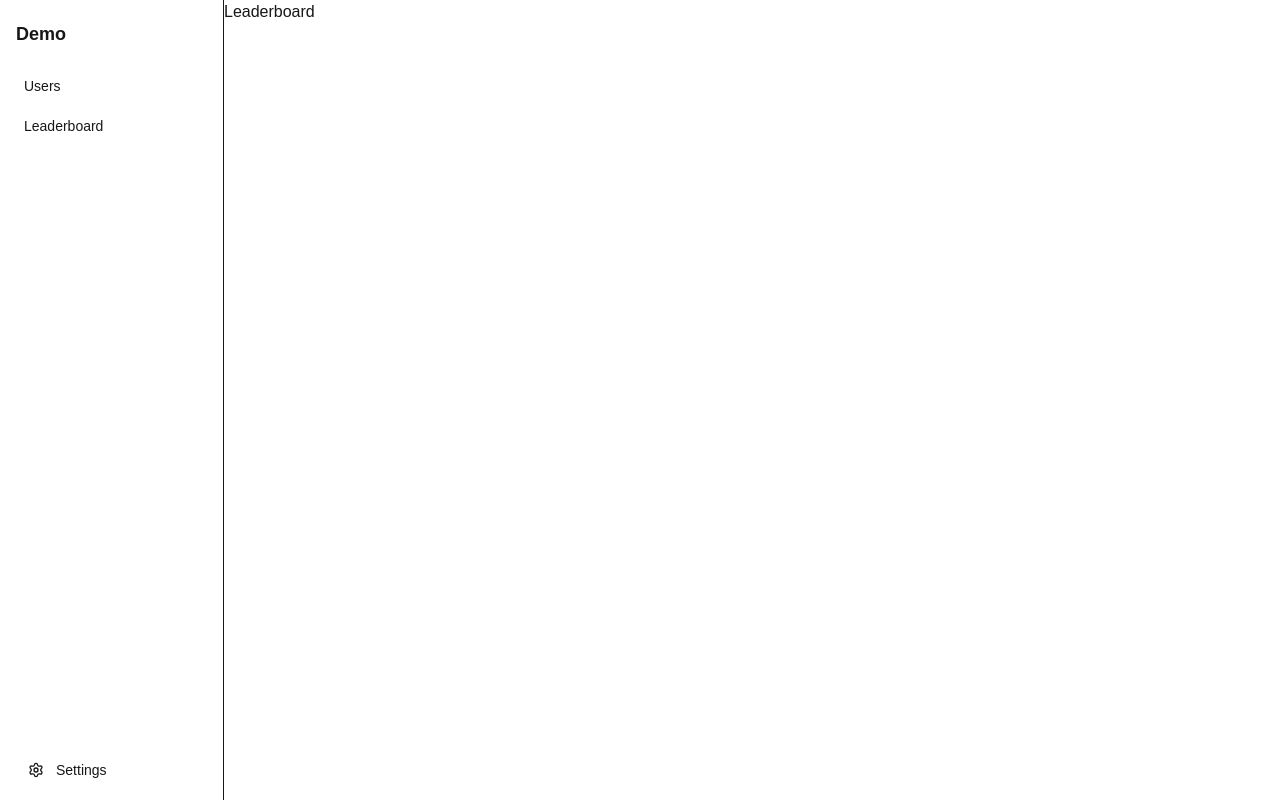
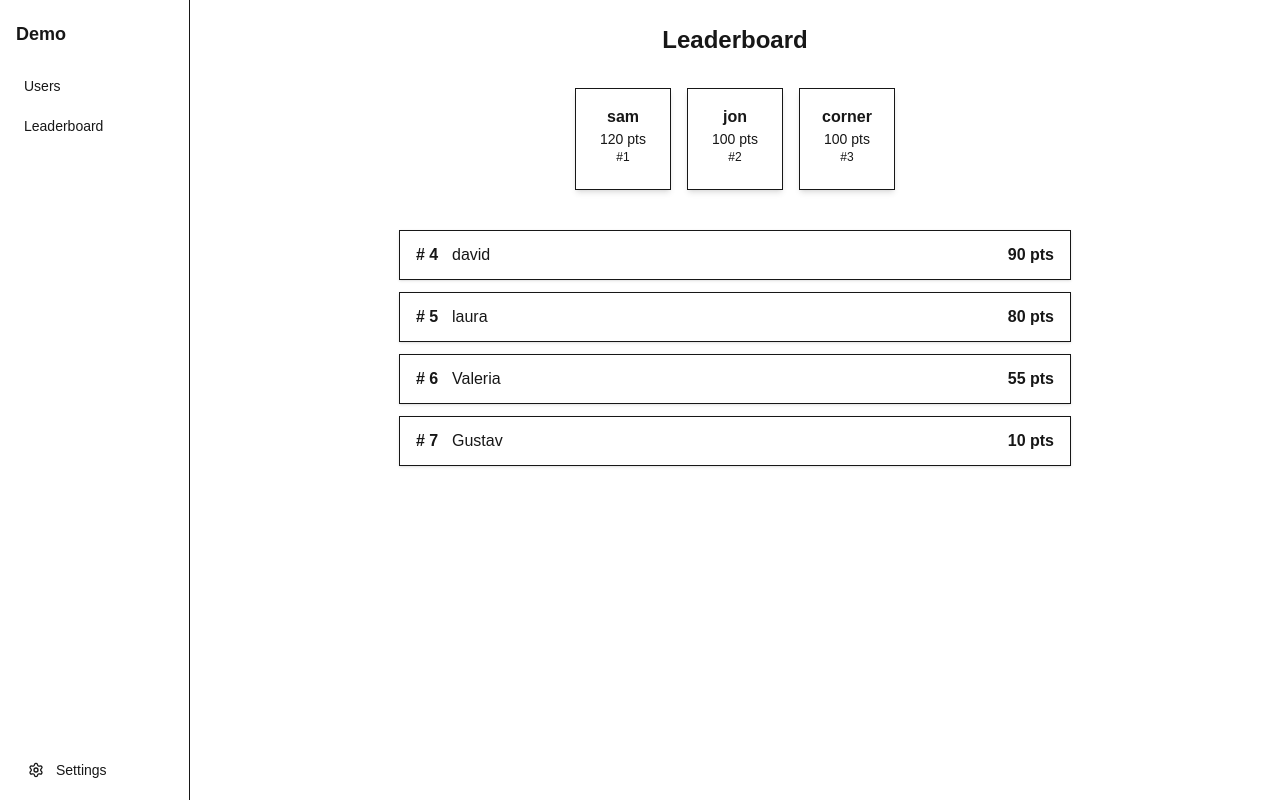
Before and after one commit to SyedJunaidAli1/assignment-dashboard, a Next.js app: page /leaderboard in a window 1280 px wide. Built offline with nearby package versions, Linux system fonts and the light colour scheme.

Commit message:
leaderboard page done

```diff
--- a/app/leaderboard/page.tsx
+++ b/app/leaderboard/page.tsx
@@ -1,7 +1,65 @@
+"use client";
+import { useEffect, useState } from "react";
+
+interface LeaderboardEntry {
+  name: string;
+  points: number;
+  id: number;
+  email: string;
+}
+
 const Page = () => {
+  const [leaderboard, setLeaderboard] = useState<LeaderboardEntry[]>([]);
+
+  useEffect(() => {
+    const fetchdata = async () => {
+      const res = await fetch("api/leaderboard");
+      const data = await res.json();
+      setLeaderboard(data);
+    };
+    fetchdata();
+  }, []);
+
+  const sortedLeaderboard = [...leaderboard].sort(
+    (a, b) => b.points - a.points,
+  );
+
   return (
-    <div>
-      <h1>Leaderboard</h1>
+    <div className="min-h-screen w-full px-4 py-6">
+      <h1 className="text-2xl font-bold text-center mb-8">Leaderboard</h1>
+      <div className="flex justify-center items-end gap-4 mb-10">
+        {sortedLeaderboard.slice(0, 3).map((user, index) => {
+          return (
+            <div
+              key={user.id}
+              className="flex flex-col items-center justify-end bg-primary border p-4 w-24 rounded-2xl shadow-md"
+            >
+              <p className="font-semibold">{user.name}</p>
+              <p className="text-sm">{user.points} pts</p>
+              <p className="text-xs mb-2">#{index + 1}</p>
+            </div>
+          );
+        })}
+      </div>
+
+      <div className="max-w-2xl mx-auto flex flex-col gap-3">
+        {sortedLeaderboard.slice(3).map((user, index) => (
+          <div
+            key={user.id}
+            className="flex items-center justify-between bg-primary border rounded-xl px-4 py-3 shadow-sm hover:shadow-md transition"
+          >
+            <div className="flex items-center gap-3">
+              <p className="font-semibold  w-6"># {index + 4}</p>
+
+              <div>
+                <p className="font-medium">{user.name}</p>
+              </div>
+            </div>
+
+            <p className="font-bold">{user.points} pts</p>
+          </div>
+        ))}
+      </div>
     </div>
   );
 };
```
